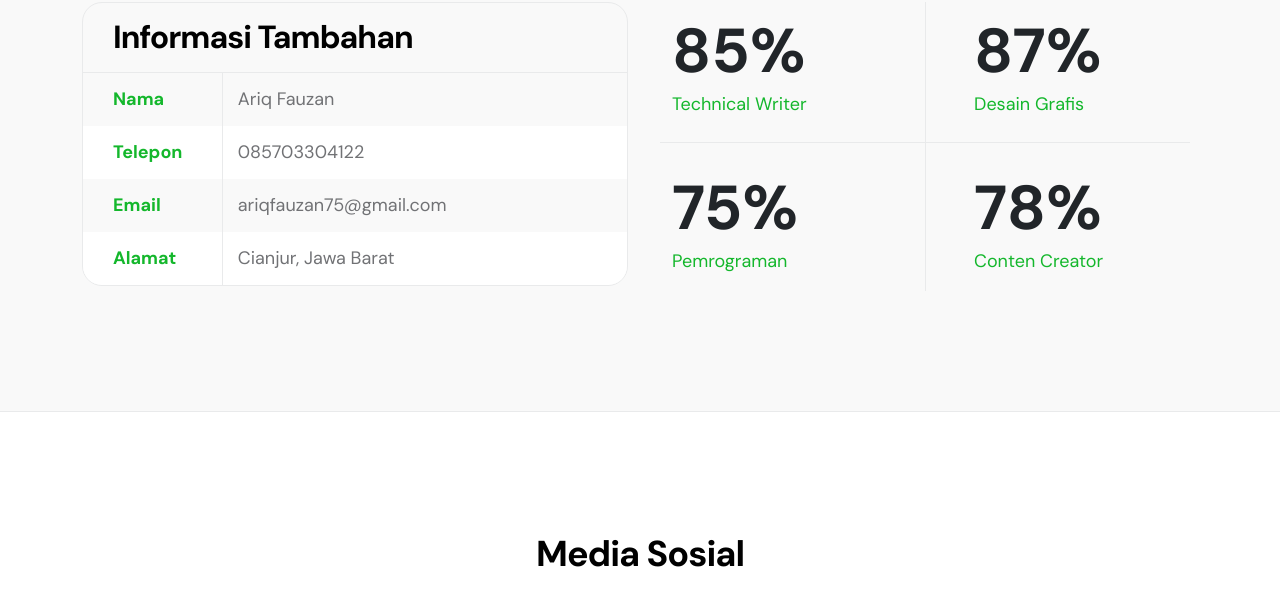
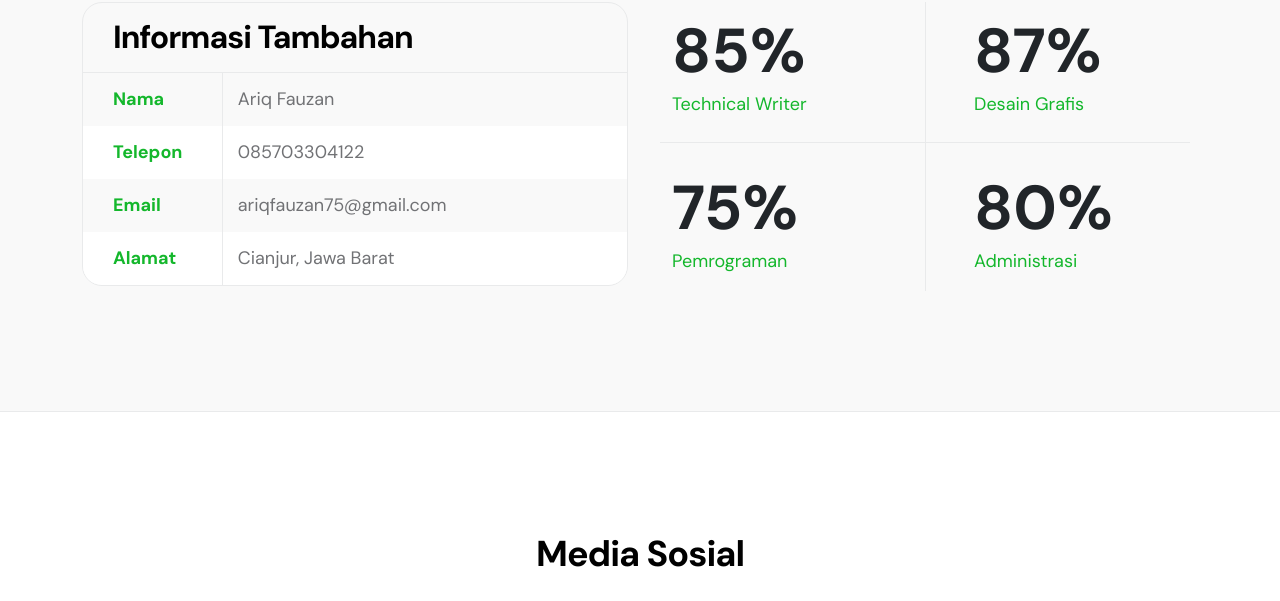
Before and after one commit to helloariq/MyWeb-Portofolio, a plain HTML site: page index.html in a window 1280 px wide. Shown: the part 1387-1988 px from the top of the page. Drawn offline with nearby package versions, Linux system fonts and the light colour scheme.

Commit message:
update nilai

```diff
--- a/index.html
+++ b/index.html
@@ -191,9 +191,9 @@
                                     </div>
 
                                     <div class="col-lg-6 col-6 featured-border-start ps-5 pt-4">
-                                        <strong class="featured-numbers">78%</strong>
+                                        <strong class="featured-numbers">80%</strong>
 
-                                        <p class="featured-text">Conten Creator</p>
+                                        <p class="featured-text">Administrasi</p>
                                     </div>
                                 </div>
                             </div>
```
